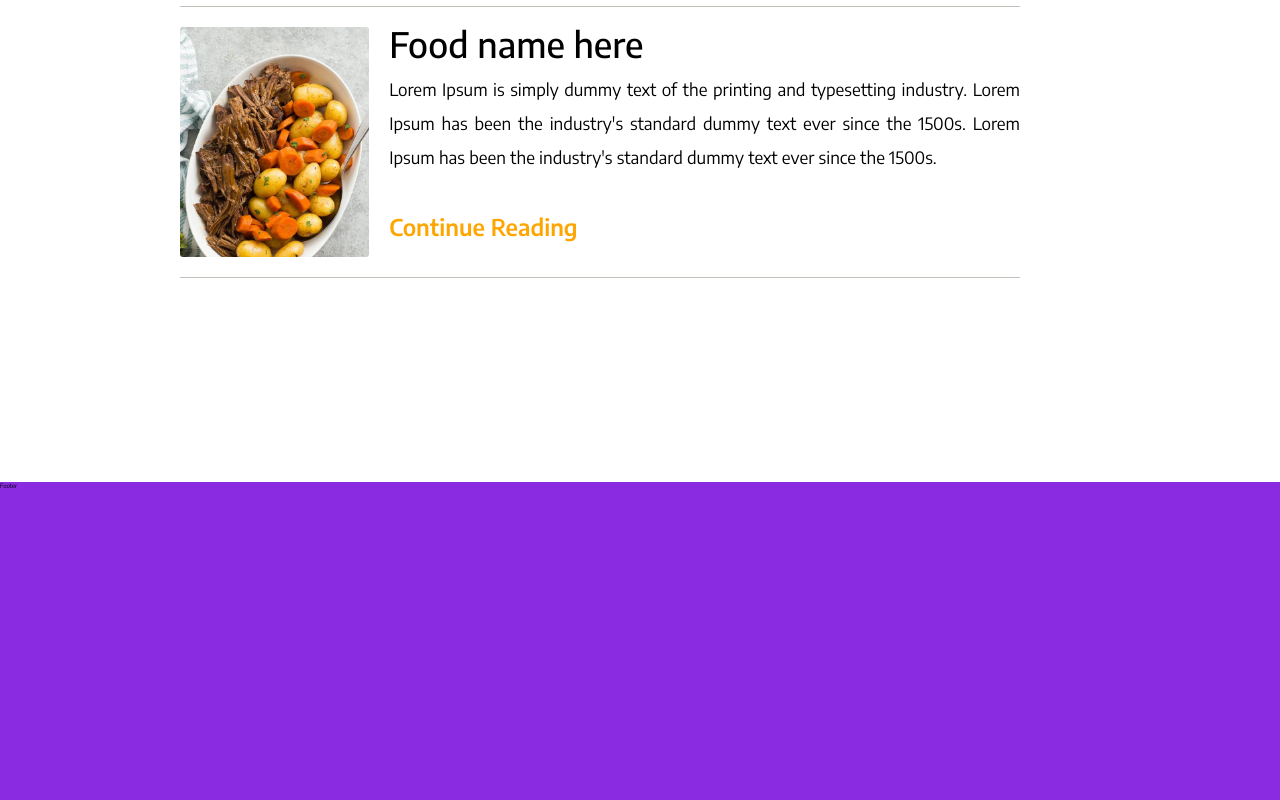
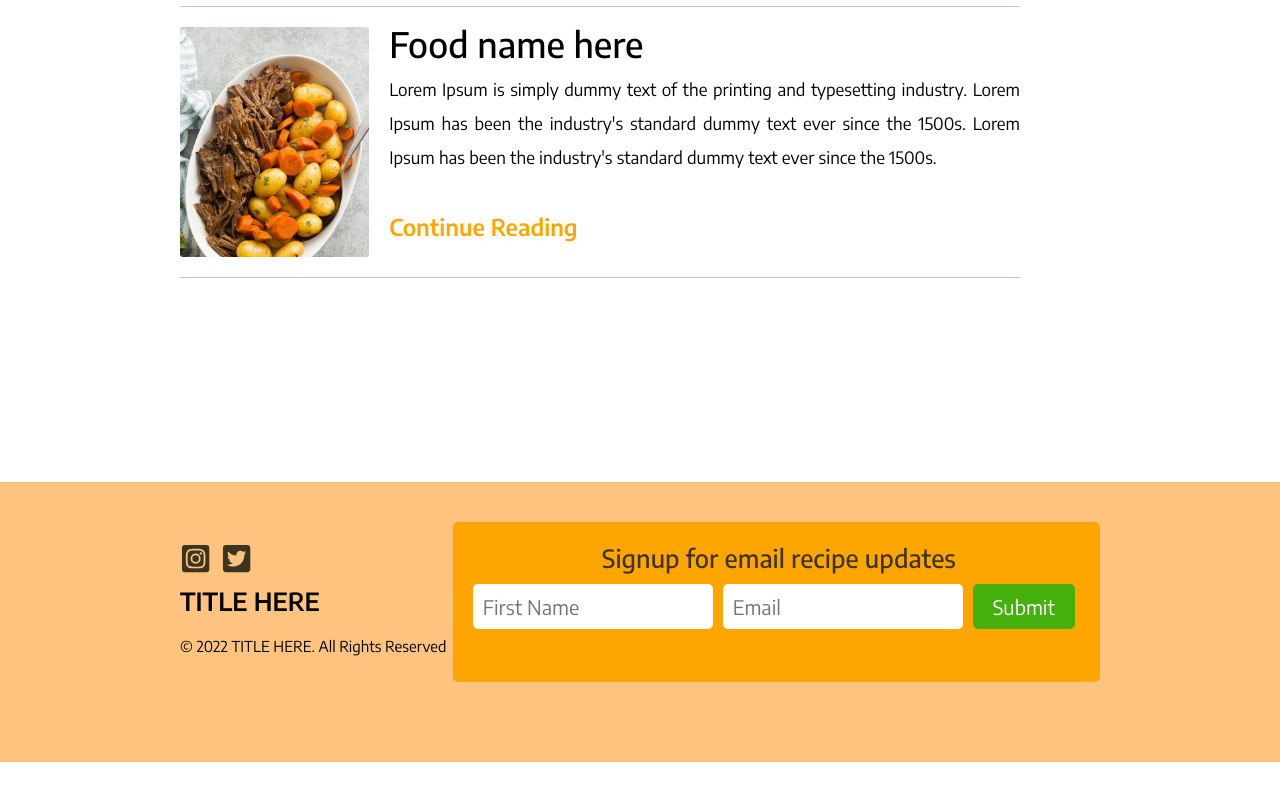
Before and after one commit to AnnaAn01/recipe-website, a React (Create React App) app: page / in a window 1280 px wide. Shown: the part 1654-2454 px from the top of the page. After the commit the page ends 2416 px from the top, so only its background shows below. Built offline with nearby package versions, Linux system fonts and the light colour scheme.

Commit message:
styling Footer section

```diff
--- a/src/components/Footer.css
+++ b/src/components/Footer.css
@@ -1,4 +1,134 @@
 .footer {
-  background-color: blueviolet;
-  height: 50vh;
+  background-color: rgb(254, 196, 127);
+  height: 35vh;
 }
+
+.footer__container {
+  padding: 2rem 15rem;
+  margin: 0 3rem;
+  display: flex;
+  justify-content: space-between;
+  /* background-color: blueviolet; */
+}
+
+.footer__sns {
+}
+
+.footer__sns-wrapper {
+  /* background-color: blue; */
+  height: 20vh;
+  margin-top: 2rem;
+}
+
+.footer__sns-icons {
+  text-decoration: none;
+  color: #3c341f;
+  font-size: 5rem;
+  margin-right: 1rem;
+  /* background-color: aqua; */
+}
+
+.footer__sns-icons:hover {
+  color: rgba(69, 176, 12, 1);
+}
+
+.footer__title {
+  margin-bottom: 2rem;
+}
+.footer__copyright {
+  font-size: 1.5rem;
+}
+
+.footer__newsletter-wrapper {
+  font-size: 7rem;
+  background-color: orange;
+  justify-content: center;
+  align-items: center;
+  text-align: center;
+  padding: 1rem 1.5rem;
+  margin-top: 2rem;
+  border-radius: 5px;
+  padding-left: 2rem;
+  height: 20vh;
+}
+
+.footer__newsletter-title {
+  font-size: 2.5rem;
+  font-weight: 500;
+  margin-top: 1rem;
+  color: #3c341f;
+}
+
+.footer__newsletter-container {
+  align-items: center;
+  justify-content: center;
+}
+
+.footer__form {
+  display: flex;
+  align-items: center;
+  justify-content: center;
+  /* background-color: blue; */
+  margin-top: 1rem;
+}
+
+.footer__newsletter-container {
+  display: flex;
+  flex-direction: column;
+}
+
+.form__items {
+  margin-right: 1rem;
+  font-size: 2rem;
+  padding: 1rem;
+  border: none;
+  border-radius: 5px;
+}
+
+.form__button {
+  background-color: rgba(69, 176, 12, 1);
+  border: none;
+  color: white;
+  /* padding: 15px 32px; */
+  text-align: center;
+  text-decoration: none;
+  display: inline-block;
+  /* font-size: 16px; */
+  font-size: 2rem;
+  padding: 1rem 2rem;
+  cursor: pointer;
+  border-radius: 5px;
+}
+
+#newsletter__status {
+  font-size: 2rem;
+}
+
+#newsletter__submit-status.newsletter__status-success {
+  color: green;
+  animation: newsletter__submit-status 4s ease forwards;
+}
+
+#newsletter__submit-status.newsletter__status-fail {
+  color: red;
+  animation: newsletter__submit-status 4s ease forwards;
+}
+
+/* Hiding the success/fail status bar */
+
+@keyframes newsletter__submit-status {
+  0% {
+    opacity: 1;
+    pointer-events: all;
+  }
+
+  90% {
+    opacity: 1;
+    pointer-events: all;
+  }
+
+  100% {
+    opacity: 0;
+    pointer-events: none;
+  }
+}
--- a/src/components/Footer.js
+++ b/src/components/Footer.js
@@ -1,8 +1,79 @@
 import React from "react";
 import "./Footer.css";
+import { FaInstagramSquare, FaTwitterSquare } from "react-icons/fa";
 
 const Footer = () => {
-  return <footer className="footer">Footer</footer>;
+  return (
+    <footer className="footer">
+      <div className="footer__container">
+        <div className="footer__sns-wrapper">
+          <div className="footer__sns">
+            <a
+              className="footer__sns-icons footer__sns-instagram"
+              href="https://www.instagram.com/"
+              target="_blank"
+              rel="noreferrer"
+            >
+              <FaInstagramSquare />
+            </a>
+
+            <a
+              className="footer__sns-icons footer__sns-instagram"
+              href="https://www.twitter.com/"
+              target="_blank"
+              rel="noreferrer"
+            >
+              <FaTwitterSquare />
+            </a>
+          </div>
+
+          <div className="navbar__title footer__title">TITLE HERE</div>
+          <div className="footer__copyright">
+            © 2022 TITLE HERE. All Rights Reserved
+          </div>
+        </div>
+        <div className="footer__newsletter-wrapper">
+          <div className="footer__newsletter-title">
+            Signup for email recipe updates
+          </div>
+          <div className="footer__newsletter-container">
+            <form className="footer__form" action="">
+              <div className="newsletter__form-group">
+                {/*<label htmlFor="firstName">First Name</label> */}
+                <input
+                  className="form__items"
+                  type="text"
+                  id="firstName"
+                  name="firstName"
+                  placeholder="First Name"
+                />
+              </div>
+              <div className="newsletter__form-group">
+                {/*<label htmlFor="email">Email</label> */}
+
+                <input
+                  className="form__items"
+                  type="email"
+                  id="email"
+                  name="email"
+                  placeholder="Email"
+                />
+              </div>
+              <button className="form__items form__button" type="submit">
+                Submit
+              </button>
+            </form>
+            <div
+              className="newsletter__status-success"
+              id="newsletter__submit-status"
+            >
+              Your email has been submitted!
+            </div>
+          </div>
+        </div>
+      </div>
+    </footer>
+  );
 };
 
 export default Footer;
```
